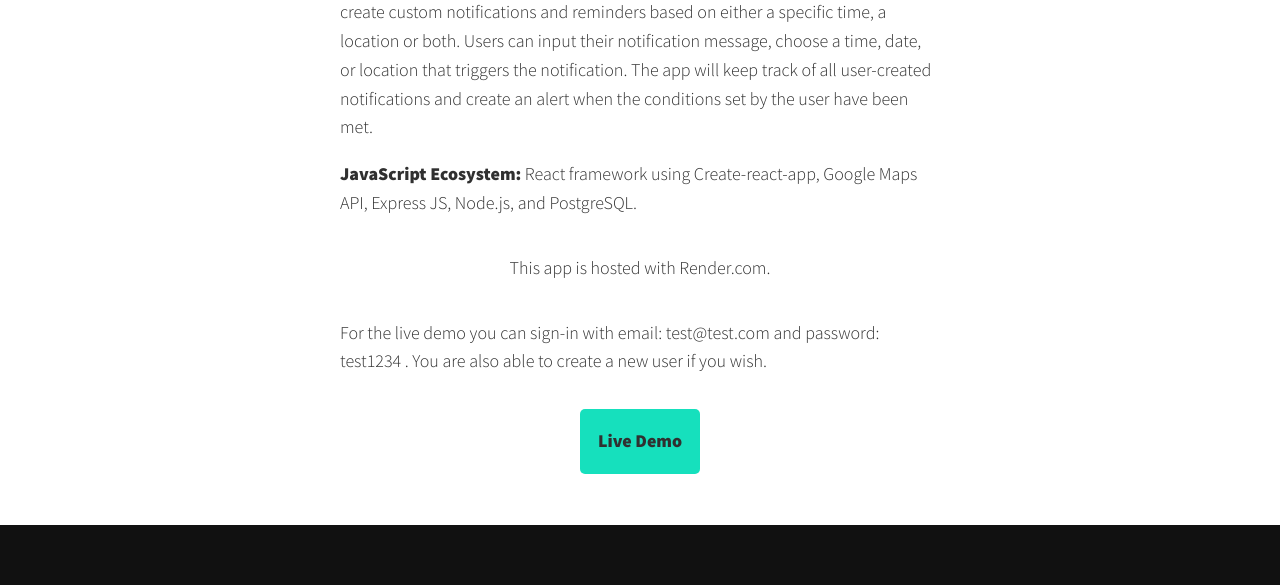
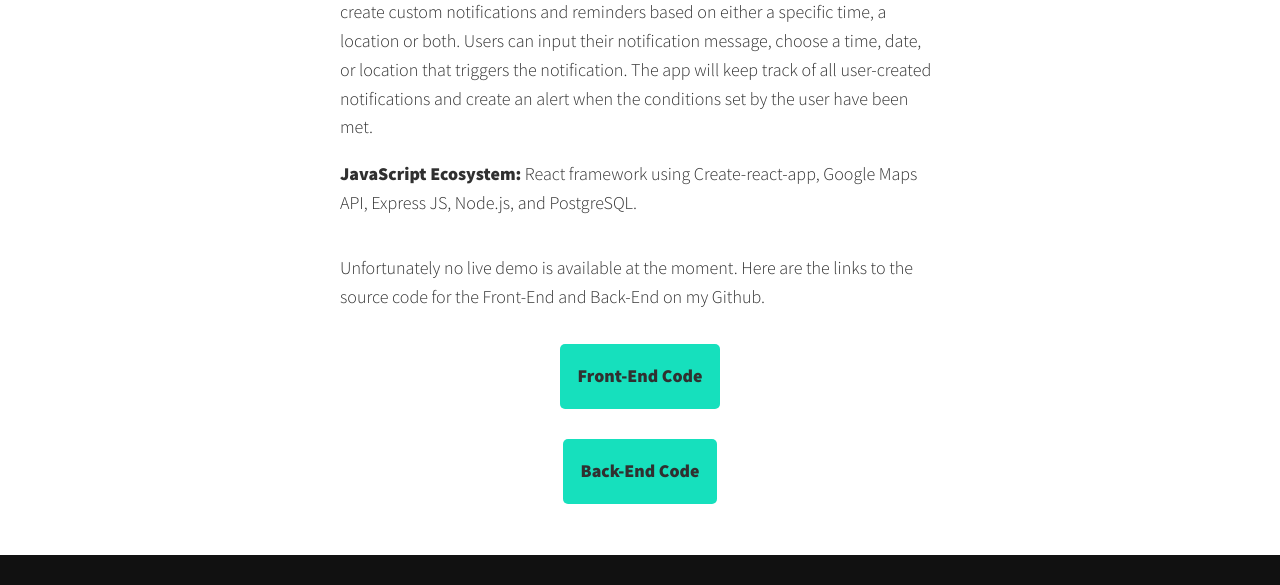
Before and after one commit to katribu/Portfolio, a website built with Vite: page remembrall.html in a window 1280 px wide. Shown: the part 692-1277 px from the top of the page. Built offline with nearby package versions, Linux system fonts and the light colour scheme.

Commit message:
edited remembrall page

```diff
--- a/remembrall.html
+++ b/remembrall.html
@@ -54,11 +54,12 @@
                 Express JS, Node.js, and PostgreSQL.
             </p>
             <div class="live-demo-div">
-                <p> This app is hosted with Render.com.</p>
-                <p> For the live demo you can sign-in with email: test@test.com and password: test1234 .
-                    You are also able to create a new user if you wish.
+                <p> Unfortunately no live demo is available at the moment.
+                    Here are the links to the source code for the Front-End and Back-End on my Github.
                 </p>
-                <a href="https://remembrallfrontend.onrender.com/" class="live-demo" target="_blank">Live Demo</a>
+                <a href="https://github.com/katribu/Remembrall-FrontEnd" target="_blank" class="live-demo">Front-End Code</a>
+                <a href="https://github.com/katribu/Remembrall-BackEndAPI" target="_blank" class="live-demo">Back-End Code</a>
+            </div>
             </div>
         </div>
 
```
